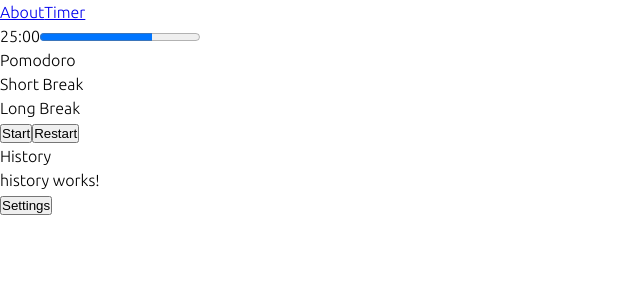
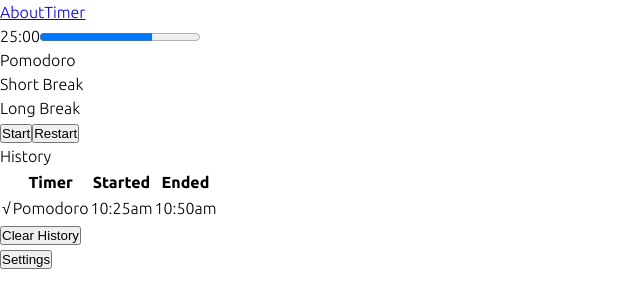
Before and after one commit to micjamking/pomodoro-timer, an Angular app: page /timer in a window 1280 px wide. Shown: the top 308 px of the page, without its empty margins (0-640 px from the left). Built offline with nearby package versions, Linux system fonts and the light colour scheme.

Commit message:
Updated history component with table and clear history elements; resolves #6

```diff
--- a/src/app/components/history/history.component.html
+++ b/src/app/components/history/history.component.html
@@ -1,3 +1,24 @@
-<p>
-  history works!
-</p>
+<div class="history-table">
+  <table>
+    <thead class="table-header">
+      <tr>
+        <th class="checkmark"></th>
+        <th>Timer</th>
+        <th>Started</th>
+        <th>Ended</th>
+      </tr>
+    </thead>
+    <tbody class="table-body">
+      <tr class="table-row">
+        <td class="check">√</td>
+        <td>Pomodoro</td>
+        <td>10:25am</td>
+        <td>10:50am</td>
+      </tr>
+    </tbody>
+  </table>
+</div>
+
+<div class="sidebar-action">
+  <button type="button">Clear History</button>
+<div>
```
